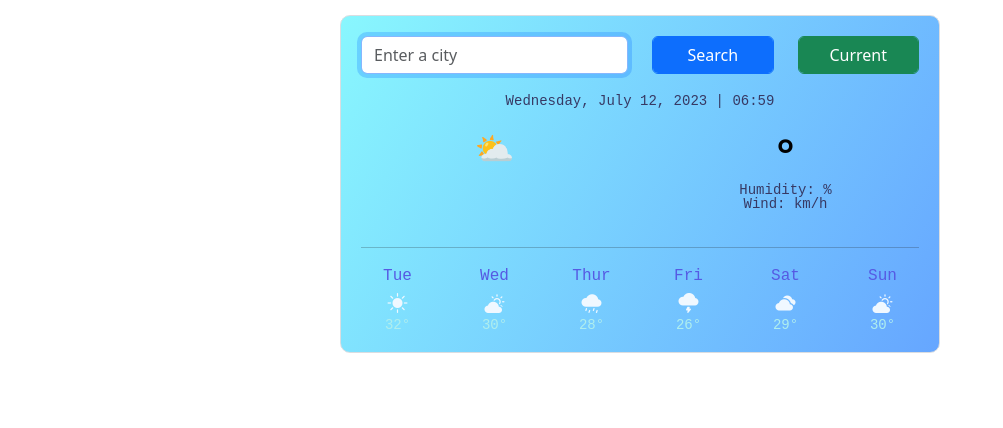
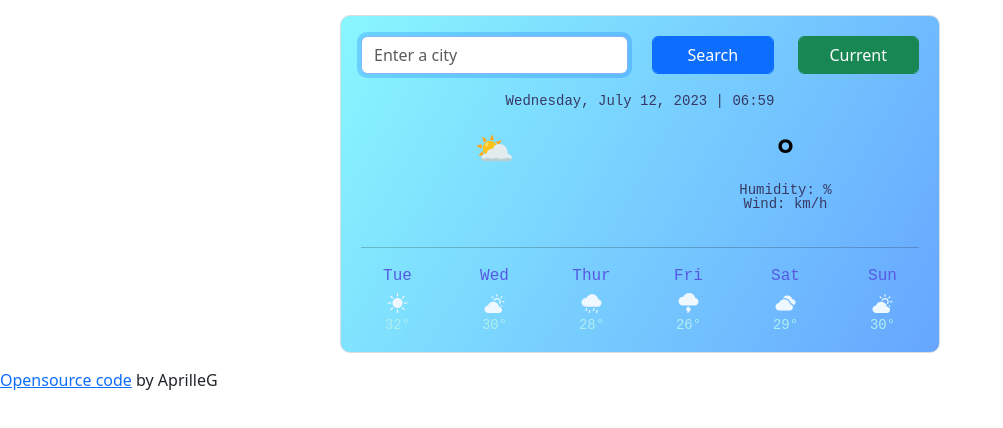
Before and after one commit to aprilleg/my-projects, a plain HTML site: page index.html in a window 1280 px wide. Shown: the whole page, without its empty margins (0-1003 px from the left). Drawn offline with nearby package versions, Linux system fonts and the light colour scheme.

Commit message:
added link for opensource code
added my github link

```diff
--- a/index.html
+++ b/index.html
@@ -98,5 +98,7 @@
       </div>
     </div>
     <script src="src/script.js"></script>
+
+    <p> <a href="https://github.com/aprilleg/my-projects"> Opensource code</a> by AprilleG </p>
   </body>
 </html>
```
